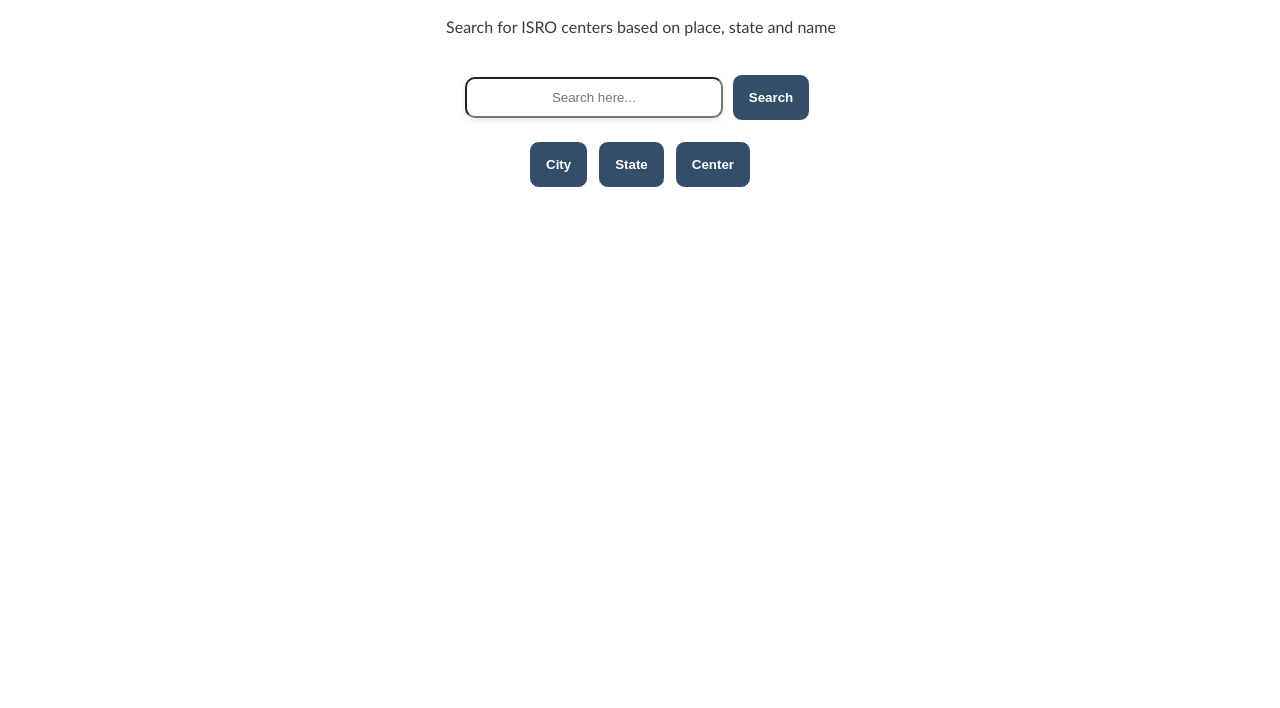
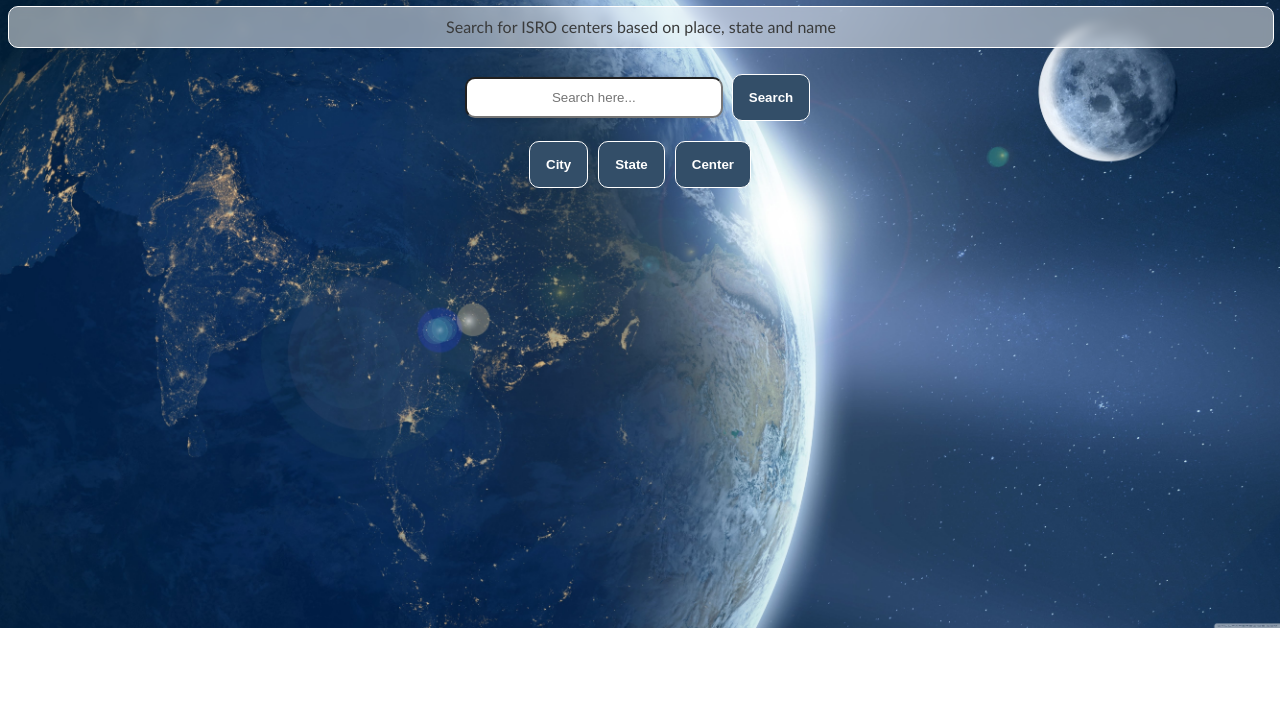
Before and after one commit to rushi3412/ISRO-centres---Javascript-Project---e8fsxspjfszm, a plain HTML site: page index.html in a window 1280 px wide. Shown: the part 92-800 px from the top of the page. Drawn offline with Linux system fonts and the light colour scheme; no server answers.

Commit message:
Update styles.css

```diff
--- a/styles.css
+++ b/styles.css
@@ -1,5 +1,5 @@
 body {
-  background-image: url("moon.jpg");
+  background-image: url("moon_orbiting_earth-wallpaper-7680x4320.jpg");
   background-size: cover;
   background-repeat: no-repeat;
 }
```
